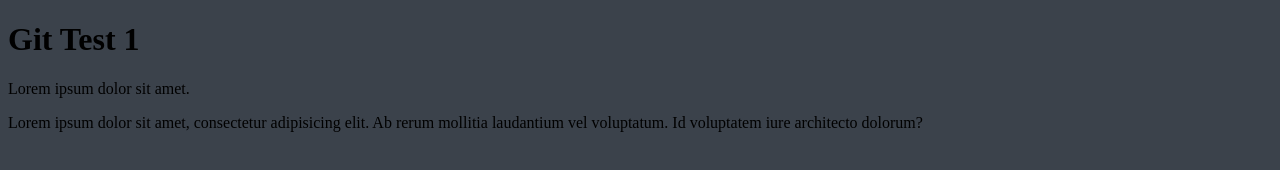
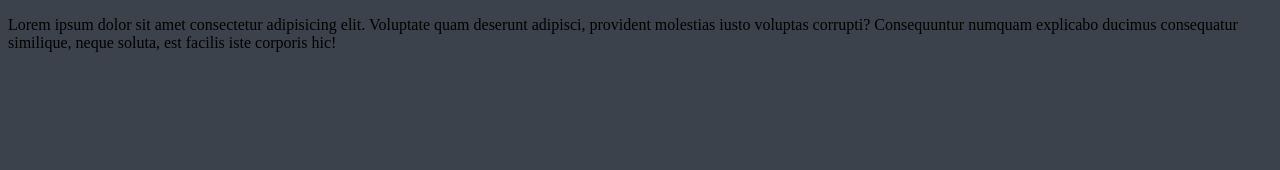
Before and after one commit to Jarvis3ton/test-repository, a plain HTML site: page index.html in a window 1280 px wide. Drawn offline with Linux system fonts and the light colour scheme.

Commit message:
third commit

```diff
--- a/index.html
+++ b/index.html
@@ -8,8 +8,6 @@
     <title>Git Test</title>
 </head>
 <body>
-    <h1>Git Test 1</h1>
-    <p>Lorem ipsum dolor sit amet.</p>
-    <p>Lorem ipsum dolor sit amet, consectetur adipisicing elit. Ab rerum mollitia laudantium vel voluptatum. Id voluptatem iure architecto dolorum?</p>
+    <p>Lorem ipsum dolor sit amet consectetur adipisicing elit. Voluptate quam deserunt adipisci, provident molestias iusto voluptas corrupti? Consequuntur numquam explicabo ducimus consequatur similique, neque soluta, est facilis iste corporis hic!</p>
 </body>
 </html>
```
